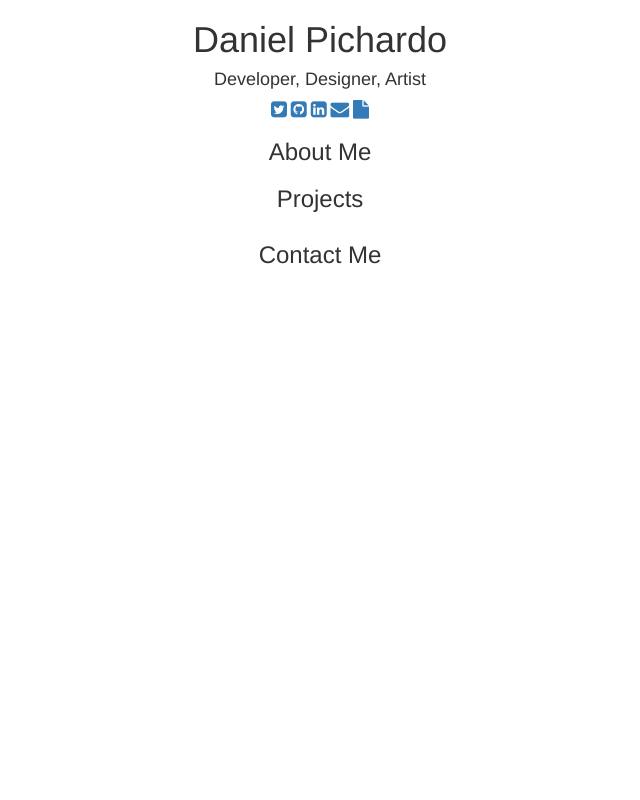
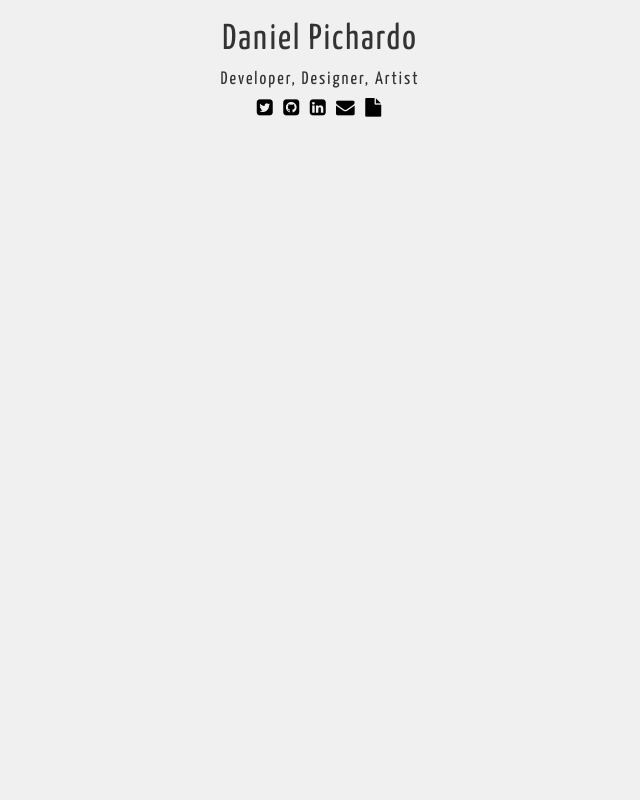
Before and after one commit to CrystalCastles/website-redux, a plain HTML site: page index.html in a window 1280 px wide. Shown: the top 800 px of the page, without its empty margins (320-960 px from the left). Drawn offline with nearby package versions, Linux system fonts and the light colour scheme.

Commit message:
slight fixes

```diff
--- a/css/style.css
+++ b/css/style.css
@@ -1,3 +1,14 @@
-.soc{
-	&nbsp;
+html, body{
+	height:100%;
+	background-color: #F0F0F0;
+	font-family: 'Yanone Kaffeesatz', sans-serif;
+	letter-spacing: 2px;
 }
+
+.soc > a{
+	color: black;
+}
+
+#header{
+	height: 100%;
+}
--- a/index.html
+++ b/index.html
@@ -13,6 +13,7 @@
     <link rel="stylesheet" href="https://maxcdn.bootstrapcdn.com/bootstrap/3.2.0/css/bootstrap.min.css">
     <link rel="stylesheet" href="https://maxcdn.bootstrapcdn.com/bootstrap/3.2.0/css/bootstrap-theme.min.css">
     <link rel="stylesheet" href="https://maxcdn.bootstrapcdn.com/font-awesome/4.2.0/css/font-awesome.min.css" >
+    <link rel='stylesheet' href='http://fonts.googleapis.com/css?family=Yanone+Kaffeesatz' type='text/css'>
     <link rel="stylesheet" href="css/style.css">
 
     <!-- HTML5 Shim and Respond.js IE8 support of HTML5 elements and media queries -->
@@ -25,17 +26,17 @@
 
 <body>
     <!-- Header -->
-	<div class="container-fluid">
+	<div class="container-fluid" id="header">
         <div class="row">
-            <div class=".col-md-3">
-                <div class="text-center" id="header">
+            <div class=".col-md-3 .col-md-offset-3">
+                <div class="text-center">
                     <h1>Daniel Pichardo</h3>
                     <h4>Developer, Designer, Artist</h3>
                     <div class="soc">
-                        <a href="https://www.twitter.com/undeadburg" target="_blank"><i class="fa fa-twitter-square fa-lg"></i></a>
-                        <a href="https://www.github.com/CrystalCastles" target="_blank"><i class="fa fa-github-square fa-lg"></i></a>
-                        <a href="https://www.linkedin.com/in/dpichardo" target="_blank"><i class="fa fa-linkedin-square fa-lg"></i></a>
-                        <a href="mailto:danielpichardo716@gmail.com" target="_blank"><i class="fa fa-envelope fa-lg"></i></a>
+                        <a href="https://www.twitter.com/undeadburg" target="_blank"><i class="fa fa-twitter-square fa-lg"></i></a>&nbsp;
+                        <a href="https://www.github.com/CrystalCastles" target="_blank"><i class="fa fa-github-square fa-lg"></i></a>&nbsp;
+                        <a href="https://www.linkedin.com/in/dpichardo" target="_blank"><i class="fa fa-linkedin-square fa-lg"></i></a>&nbsp;
+                        <a href="mailto:danielpichardo716@gmail.com" target="_blank"><i class="fa fa-envelope fa-lg"></i></a>&nbsp;
                         <a href="file/resume.pdf" target="_blank"><i class="fa fa-file fa-lg"></i></a>
                     </div>
                 </div>
@@ -44,10 +45,10 @@
     </div>
 
     <!-- About -->
-    <div class="container-fluid">
+    <div class="container-fluid" id="about">
         <div class="row">
             <div class=".col-md-3 .col-md-offset-3">
-                <div class="text-center" id="about">
+                <div class="text-center">
                     <h3>About Me</h3>
 
                     <h3>Projects</h3>
@@ -57,10 +58,10 @@
     </div>
 
     <!-- Contact -->
-    <div class="container-fluid">
+    <div class="container-fluid"  id="contact">
         <div class="row">
             <div class=".col-md-3 .col-md-offset-3">
-                <div class="text-center" id="contact">
+                <div class="text-center">
                     <h3>Contact Me</h3>
                 </div>
             </div>
```
